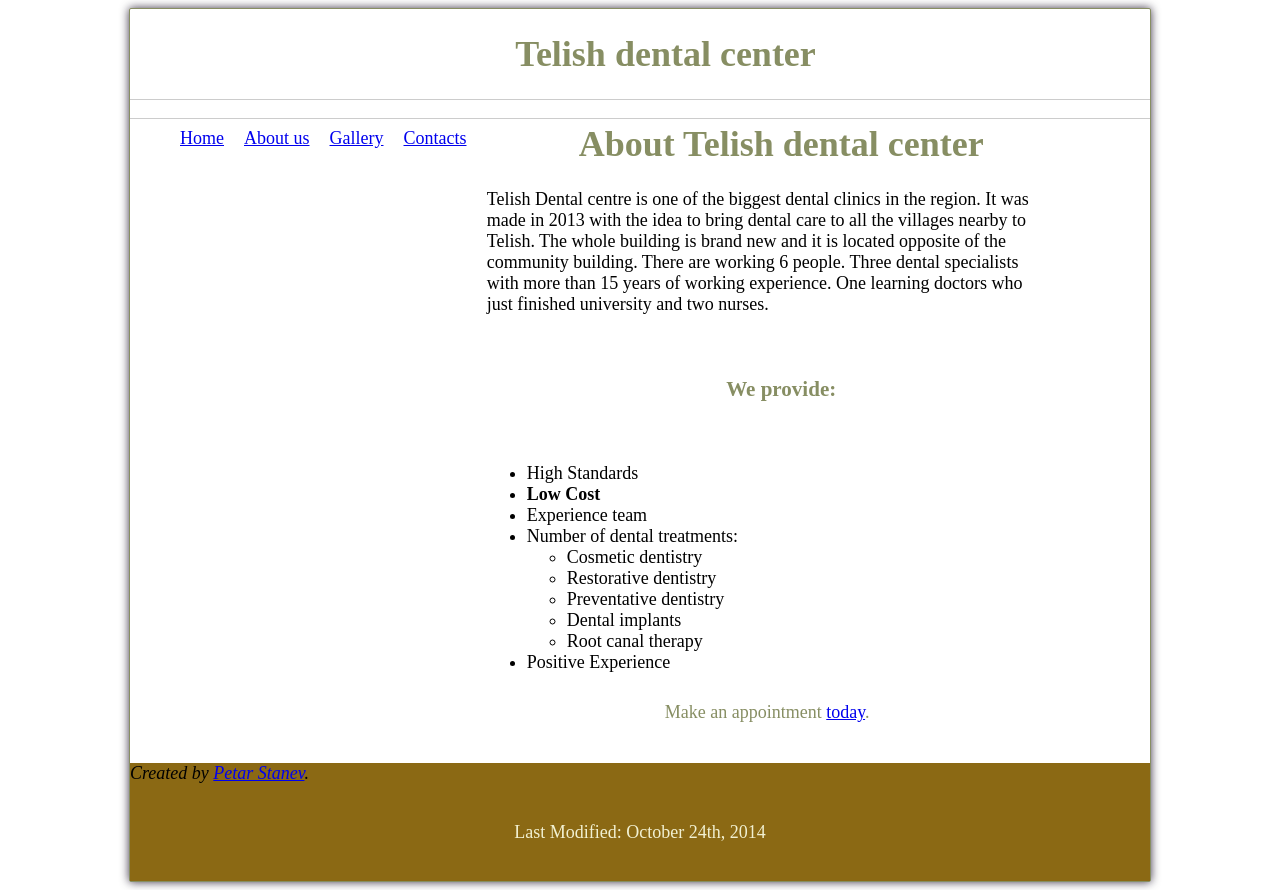
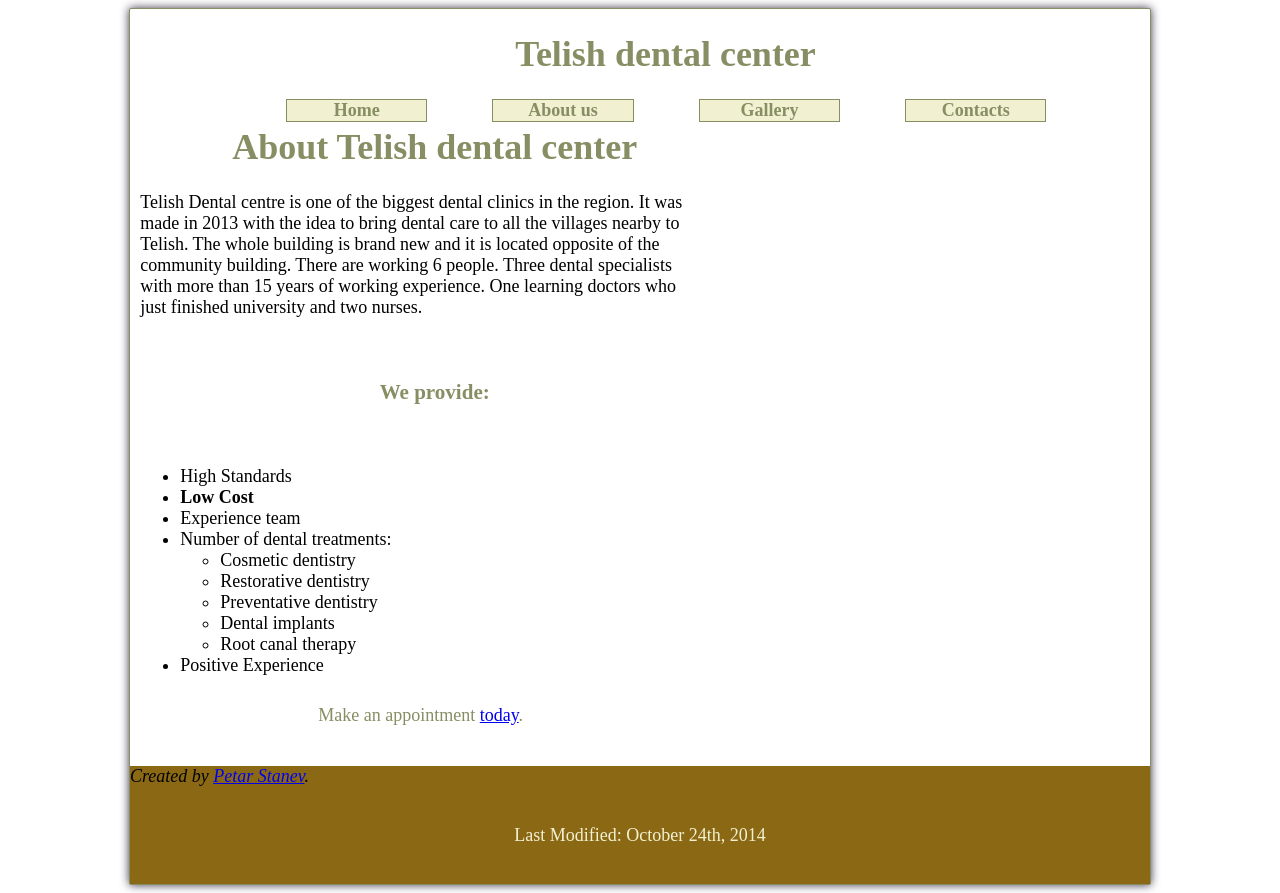
Before and after one commit to petarstanev/HTML5-responsive-website, a plain HTML site: page assignment/index.html in a window 1280 px wide. Drawn offline with Linux system fonts and the light colour scheme.

Commit message:
Fixed some css...

```diff
--- a/assignment/style.css
+++ b/assignment/style.css
@@ -59,32 +59,34 @@ header {
     padding: 5px;
 }
 
-/* nav ul{ */
-/* 	margin-left: 5; */
-/* } */
+nav ul{
+	margin-left: 5%;
 
-/* nav ul li { */
-/* 	margin-left: 10%; */
-/* 	float: left; */
-/* 	border: 1px solid #878E63; */
-/* 	width: 15%; */
-/* } */
+}
 
-/* nav ul li a { */
-/* 	background: #F1F0D1; */
-/* 	display: block; */
-/* 	font-weight: bold; */
-/* 	font-size: 18px; */
-/* 	color: #878E63; */
-/* 	text-decoration: none; */
-/* 	text-align: center; */
-/* } */
+nav ul li {
+	display: inline;
+	margin-left: 7%;
+	float: left;
+	border: 1px solid #878E63;
+	width: 15%;
+}
 
-/* nav ul li a:hover, nav ul li.active a { */
-/* 	background-color: #878E63; */
-/* 	color: #F1F0D1; */
-/* } */
+nav ul li a {
+	background: #F1F0D1;
+	display: block;
+	font-weight: bold;
+	font-size: 18px;
+	color: #878E63;
+	text-decoration: none;
+	text-align: center;
+}
 
+nav ul li a:hover, nav ul li.active a {
+	background-color: #878E63;
+	color: #F1F0D1;
+}
+/*
 nav{
     border:1px solid #ccc;
     border-width:1px 0;
@@ -98,9 +100,8 @@ nav li{
     float: left;
 }
 nav a{
-    display:inline-block;
     padding:10px;
-}
+} */
 
 
 .left-col {
```
